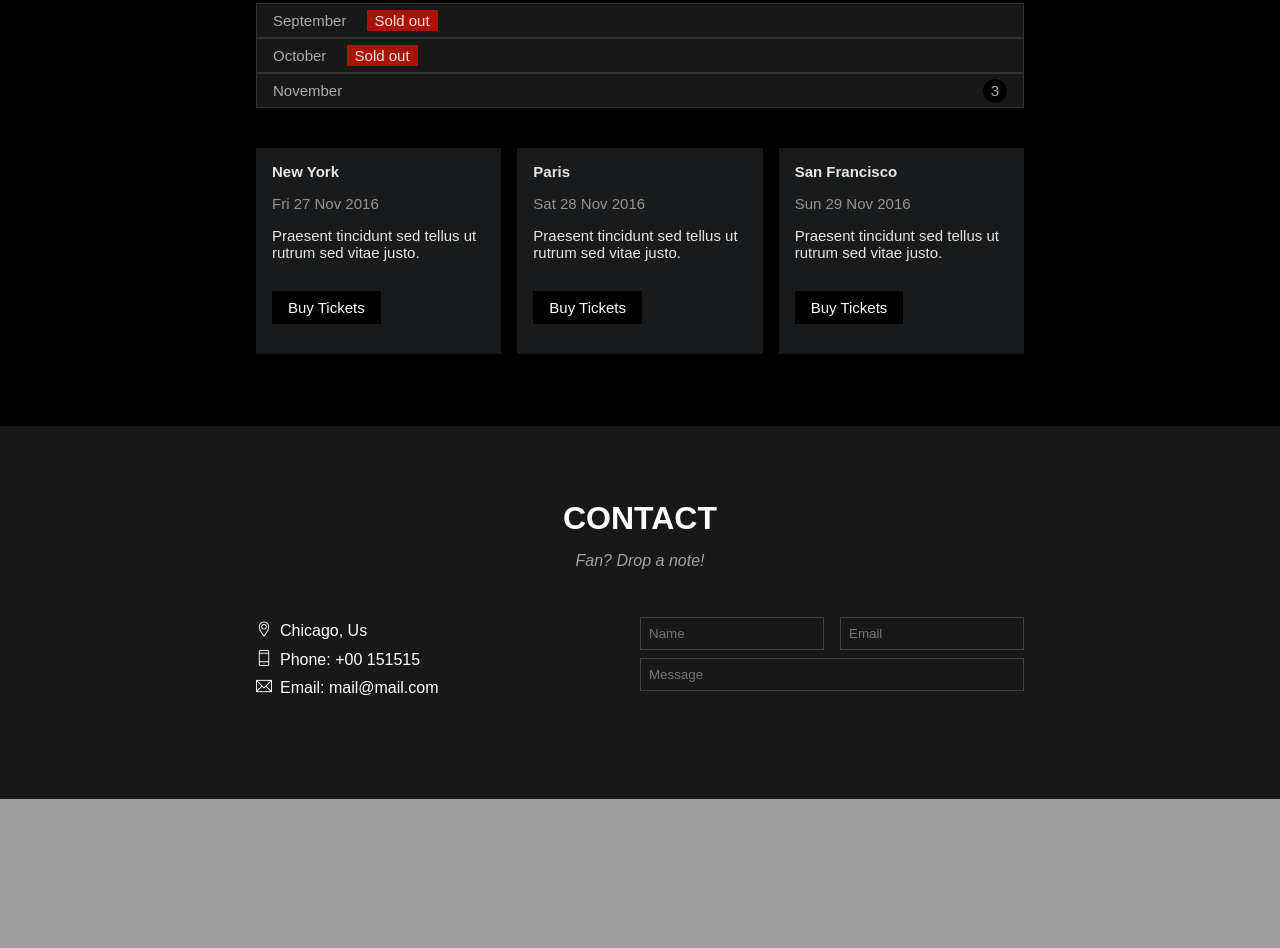
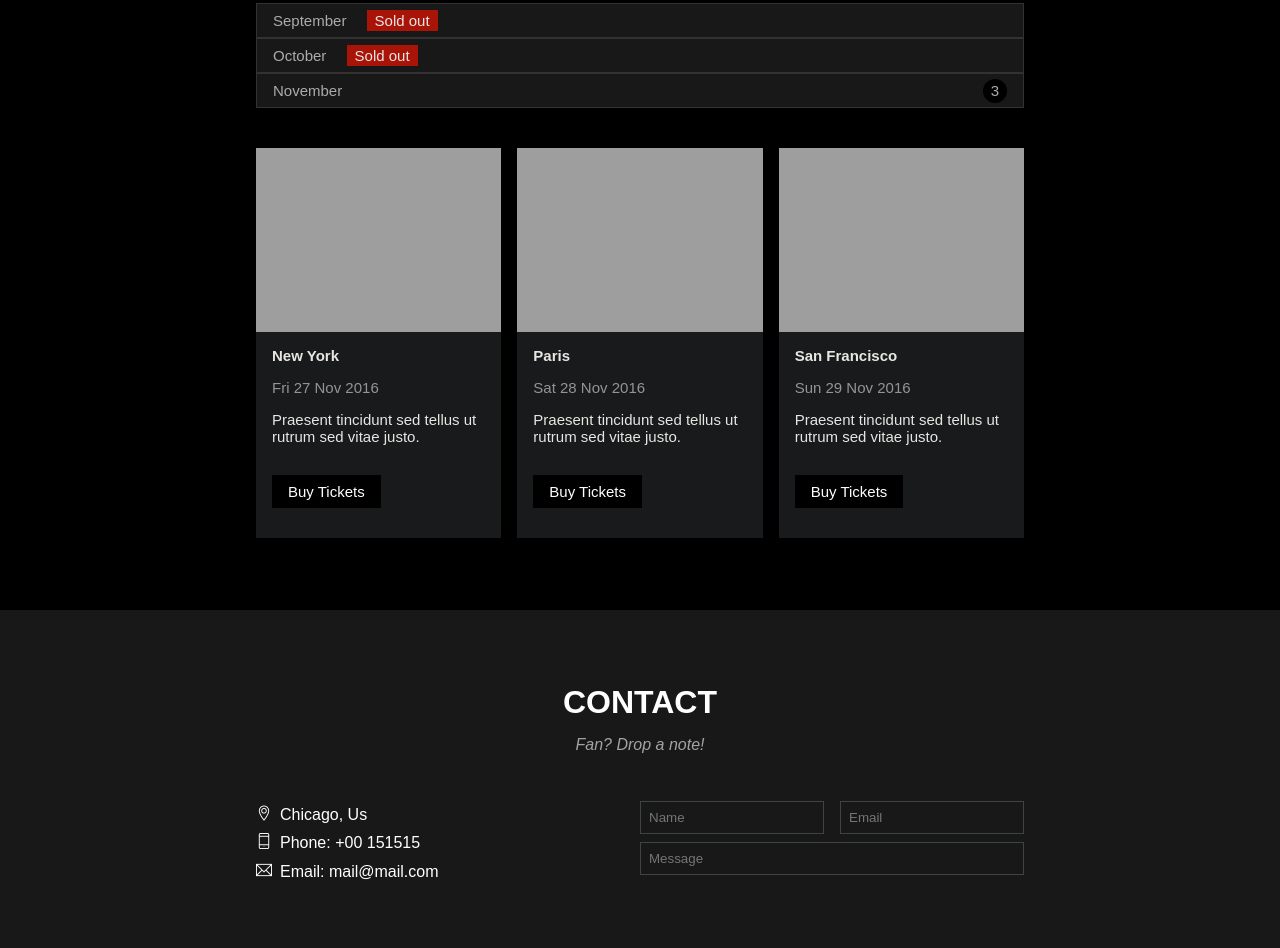
Before and after one commit to DemonDucky/test-websitejz, a plain HTML site: page index.html in a window 1280 px wide. Shown: the part 1402-2350 px from the top of the page. Drawn offline with Linux system fonts and the light colour scheme; the site is published under a folder, as on GitHub Pages, so addresses that start at the root find nothing.

Commit message:
Update index.html

```diff
--- a/index.html
+++ b/index.html
@@ -83,7 +83,7 @@
                 </ul>
                 <div class="buy-ticket">
                     <div class="buy-ticket-content">
-                        <img style="width: 100%" src="/essets/icon/newyork.jpg" alt="">
+                        <img style="width: 100%" src="./essets/icon/newyork.jpg" alt="">
                         <div class="padding-16 color-white margin-15 font-15">
                             <p><b>New York</b></p>
                             <p class="opacity">Fri 27 Nov 2016</p>
@@ -93,7 +93,7 @@
                     </div>
 
                     <div class="buy-ticket-content">
-                        <img style="width: 100%;" src="/essets/icon/paris.jpg" alt="">
+                        <img style="width: 100%;" src="./essets/icon/paris.jpg" alt="">
                         <div class="padding-16 color-white margin-15 font-15">
                             <p><b>Paris</b></p>
                             <p class="opacity">Sat 28 Nov 2016</p>
@@ -103,7 +103,7 @@
                     </div>
 
                     <div class="buy-ticket-content">
-                        <img style="width: 100%" src="/essets/icon/sanfran.jpg" alt="">
+                        <img style="width: 100%" src="./essets/icon/sanfran.jpg" alt="">
                         <div class="padding-16 color-white margin-15 font-15">
                             <p><b>San Francisco</b></p>
                             <p class="opacity">Sun 29 Nov 2016</p>
```
